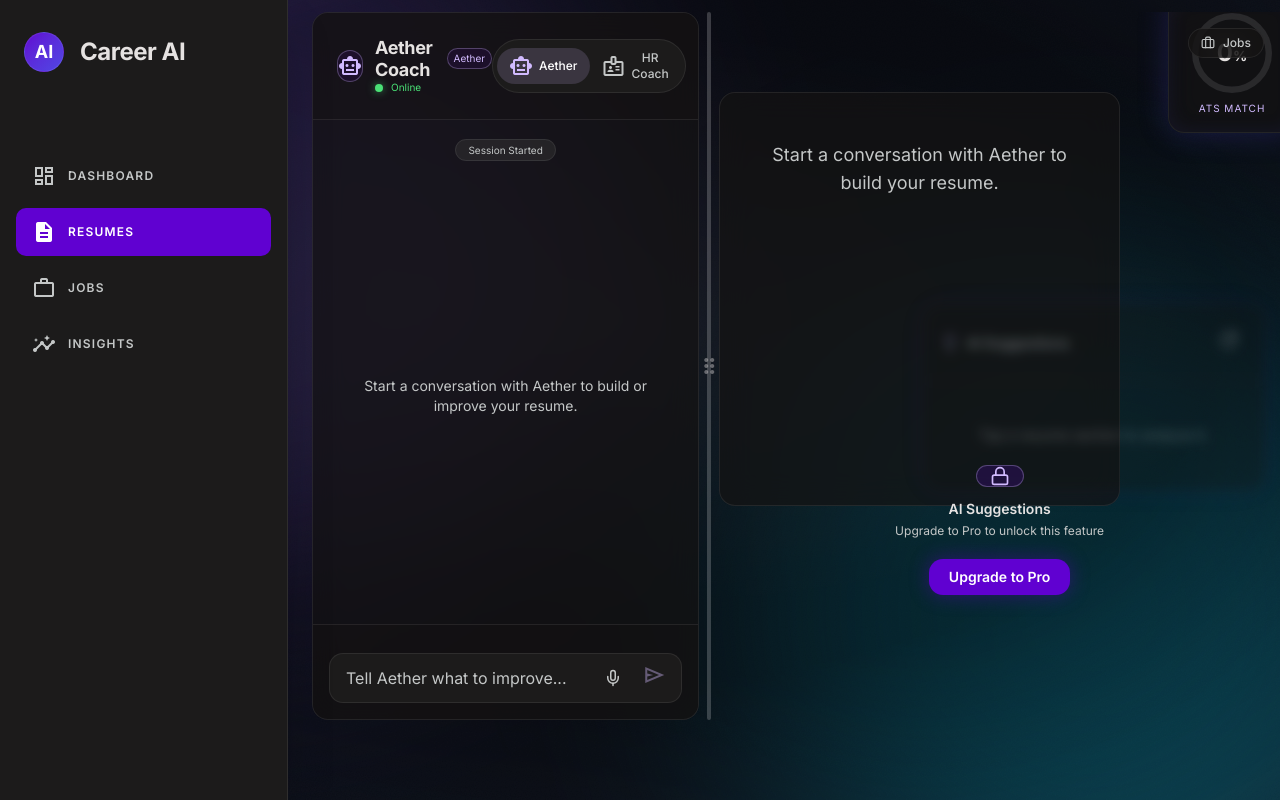
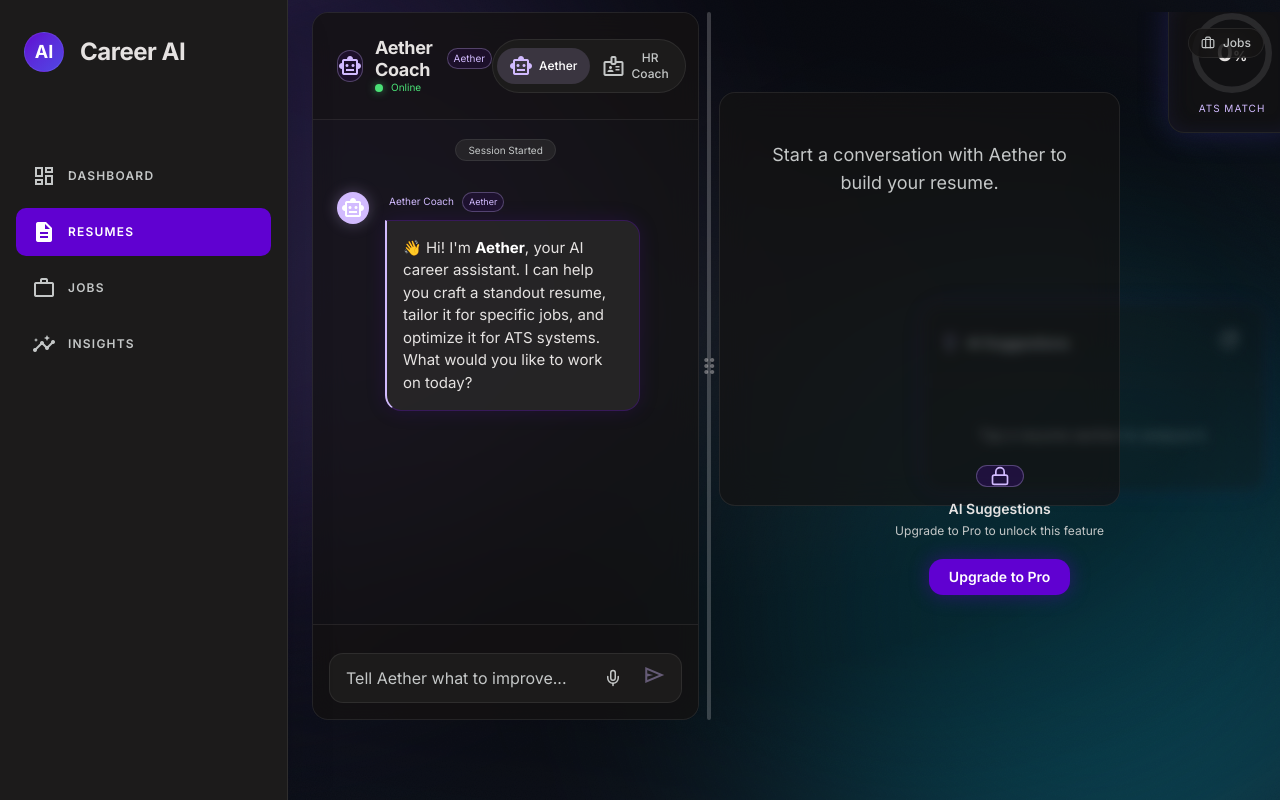
Before and after one commit to Saitosar/cv.sarkhan.dev, a Next.js app: page /workspace in a window 1280 px wide. Built offline with nearby package versions, Linux system fonts and the light colour scheme.

Commit message:
feat: add Aether welcome message to default chat session

```diff
--- a/src/stores/useChatStore.ts
+++ b/src/stores/useChatStore.ts
@@ -25,7 +25,15 @@ interface ChatState {
 
 const defaultSession: ChatSession = {
   id: nanoid(),
-  messages: [],
+  messages: [
+    {
+      id: nanoid(),
+      role: 'assistant',
+      content: "👋 Hi! I'm **Aether**, your AI career assistant. I can help you craft a standout resume, tailor it for specific jobs, and optimize it for ATS systems. What would you like to work on today?",
+      timestamp: Date.now(),
+      source: 'aether',
+    },
+  ],
   createdAt: Date.now(),
   updatedAt: Date.now(),
   focusSection: null,
```
Also changed, not shown: 1 other file (tests, documents, lock files or other folders).
